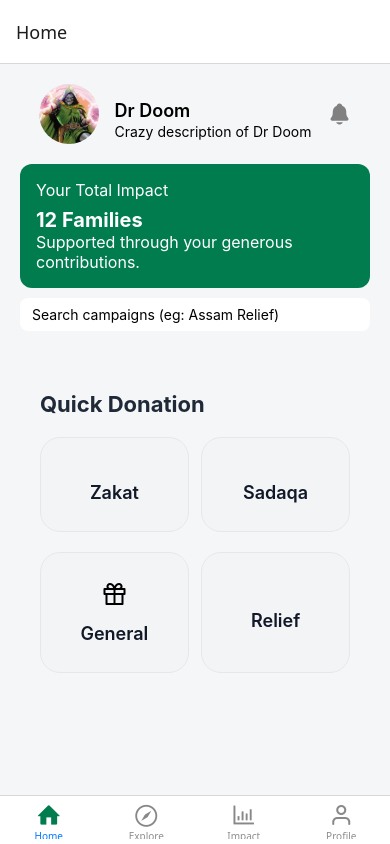
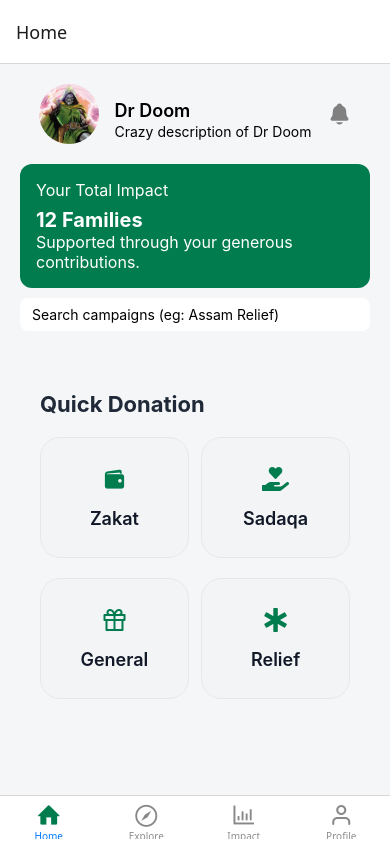
Before and after one commit to ambujvashistha/impact-tracking-app, a React Native app: screen /Home in a window 390 px wide. Built offline with nearby package versions, Linux system fonts and the light colour scheme.

Commit message:
added icons to quick donations

```diff
--- a/src/components/quickDonation.js
+++ b/src/components/quickDonation.js
@@ -7,6 +7,8 @@ import {
   TouchableOpacity,
 } from "react-native";
 import Feather from "@expo/vector-icons/Feather";
+import Entypo from "@expo/vector-icons/Entypo";
+import FontAwesome5 from "@expo/vector-icons/FontAwesome5";
 
 export default function QuickDonation() {
   return (
@@ -16,21 +18,24 @@ export default function QuickDonation() {
       <View style={styles.donationOptions}>
         <View style={styles.row}>
           <TouchableOpacity style={styles.donateButton}>
+            <Entypo name="wallet" size={24} color="#007c4f" />
             <Text style={styles.donateButtonText}>Zakat</Text>
           </TouchableOpacity>
 
           <TouchableOpacity style={styles.donateButton}>
+            <FontAwesome5 name="hand-holding-heart" size={24} color="#007c4f" />
             <Text style={styles.donateButtonText}>Sadaqa</Text>
           </TouchableOpacity>
         </View>
 
         <View style={styles.row}>
           <TouchableOpacity style={styles.donateButton}>
-            <Feather name="gift" size={24} color="black" />
+            <Feather name="gift" size={24} color="#007c4f" />
             <Text style={styles.donateButtonText}>General</Text>
           </TouchableOpacity>
 
           <TouchableOpacity style={styles.donateButton}>
+            <FontAwesome5 name="star-of-life" size={24} color="#007c4f" />
             <Text style={styles.donateButtonText}>Relief</Text>
           </TouchableOpacity>
         </View>
```
